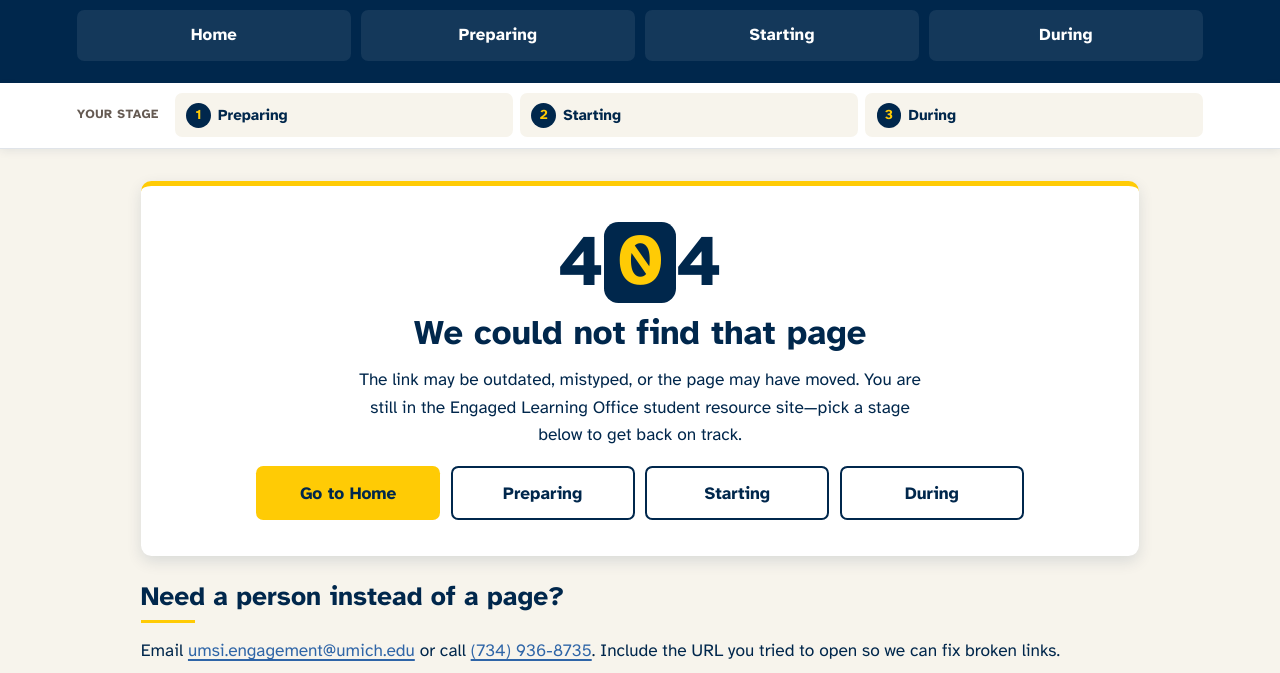
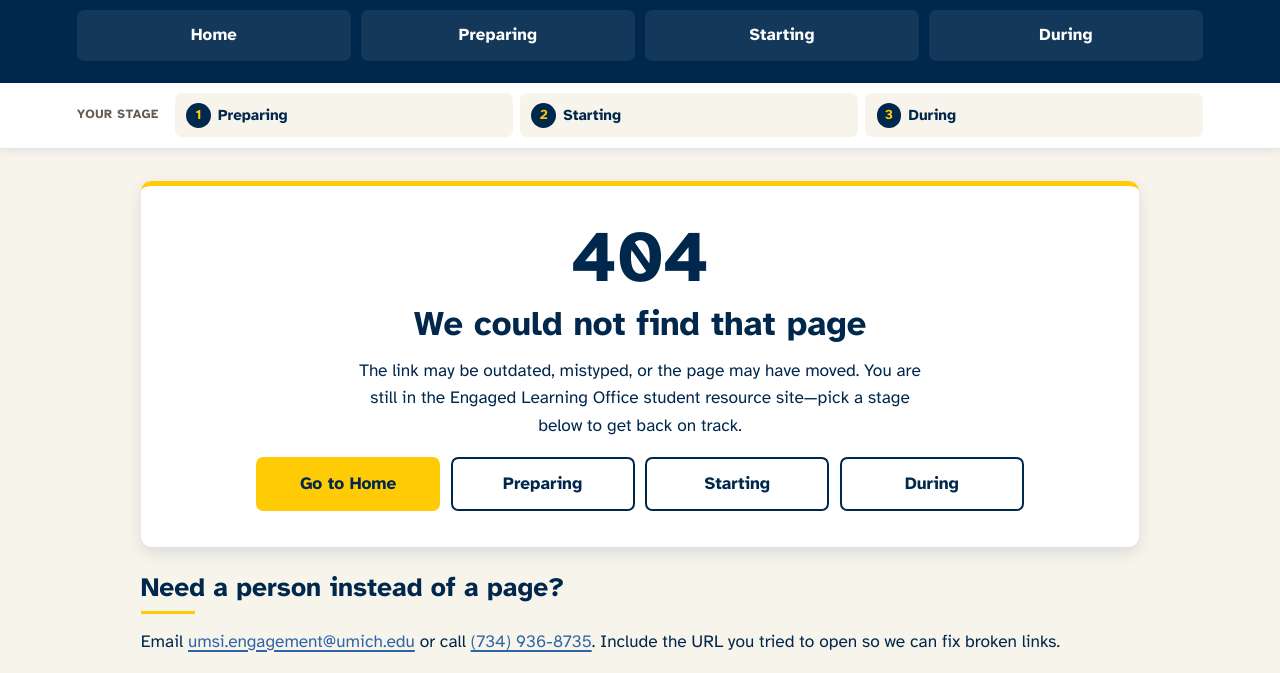
Before and after one commit to ErikaCartman/Client_Project, a plain HTML site: page 404.html in a window 1280 px wide. Shown: the part 127-800 px from the top of the page. Drawn offline with Linux system fonts and the light colour scheme.

Commit message:
Add files via upload

```diff
--- a/css/style.css
+++ b/css/style.css
@@ -780,15 +780,8 @@ h3 {
   margin: 0 0 0.5rem;
 }
 
-/* Maize on white fails WCAG contrast (~1.5:1). Use maize on Michigan Blue
-   (approved brand pairing) so the accent digit still reads clearly. */
 .error-code span {
-  display: inline-block;
-  color: var(--maize);
-  background-color: var(--blue);
-  padding: 0.05em 0.18em 0.08em;
-  border-radius: 0.2em;
-  line-height: 1;
+  color: var(--blue);
 }
 
 .error-panel .lede {
```
